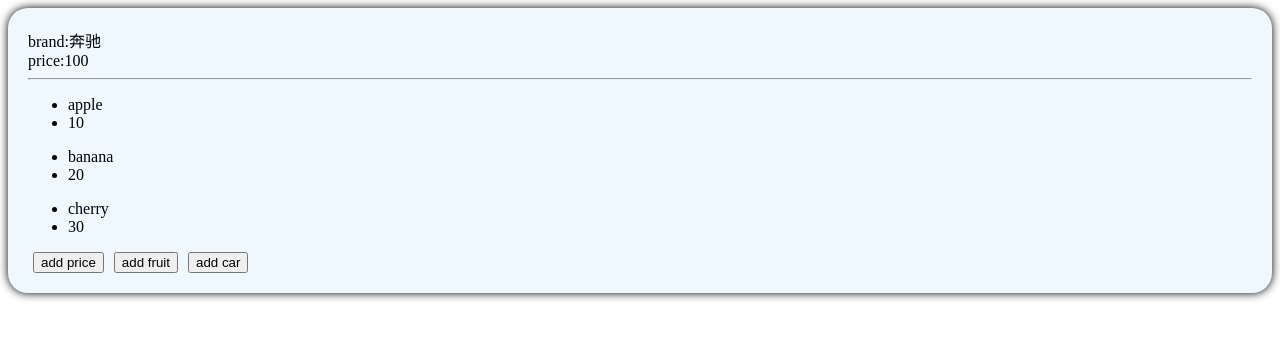
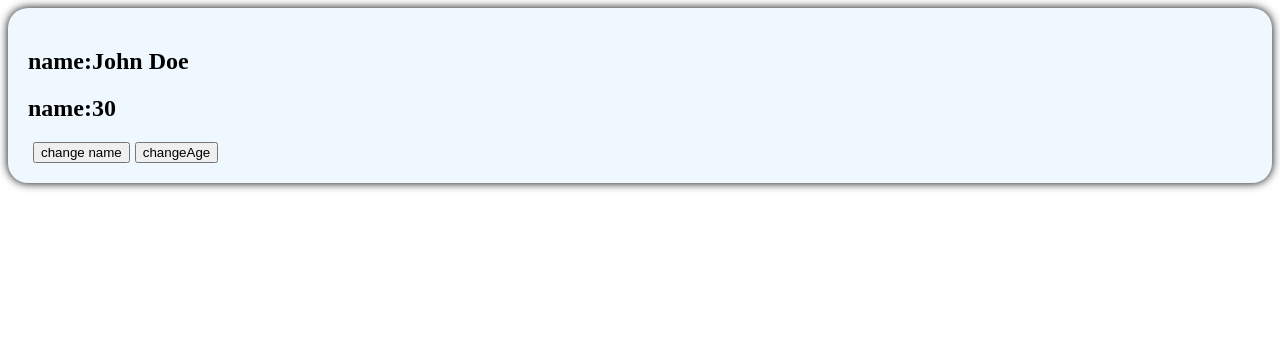
Before and after one commit to ComputerWizard2/vue3-learn, a Vue app: page / in a window 1280 px wide. Shown: the top 338 px of the page. Built offline with nearby package versions, Linux system fonts and the light colour scheme.

Commit message:
[issue-7] wrapper toRefs function make structure data still with reactive properties

```diff
--- a/src/components/Person.vue
+++ b/src/components/Person.vue
@@ -1,48 +1,27 @@
 <template>
   <div class="person">
-    <div>brand:{{ car.brand }}</div>
-    <div>price:{{ car.price }}</div>
-    <hr>
-    <div>
-      <ul v-for="item in fruit" :key="item.id">
-        <li>{{ item.name }}</li>
-        <li>{{ item.price }}</li>
-      </ul>
-    </div>
-    <button @click="addPrice" class="button ">add price</button>
-    <button @click="addFruit" class="button ">add fruit</button>
-    <button @click="addCar" class="button ">add car</button>
+   <h2>name:{{ person.name }}</h2>
+   <h2>name:{{ person.age }}</h2>
+   <button @click="changeName" class="button">change name</button>
+   <button @click="changeAge"> changeAge</button>
   </div>
 </template>
-<!-- install vue plugin for set up :this is not define vue component name -->
+<!-- install vue plugin fsr set up :this is not define vue component name -->
  <!--npm i vite-plugin-vue-setup-extend -D  -->
  <!--then config the vite.config.ts  -->
 <script setup name="Person223">
-// define reference data
-import{ref} from 'vue'
-let car =ref({brand:'奔驰',price:100  })
-let fruit = ref([
-  {id:1,name:'apple',price:10},
-  {id:2,name:'banana',price:20},
-  {id:3,name:'cherry',price:30}
-])
-function addPrice(){
-  // Note: function use reactive object need to .value get real value
-  car.value.price += 10
+// structure data still is reactive data by wrapper toRefs
+import { reactive,toRefs } from 'vue';
+let person = reactive({
+  name: 'John Doe',
+  age: 30
+});
+let {name,age} = toRefs(person)
+function changeName() {
+  name.value += '~'
 }
-function addFruit(){
-  // Note: function use reactive object need to .value get real value
-  fruit.value.push({
-    id: 4,
-    name: 'orange',
-    price: 40
-  })
-}
-function addCar(){
-  //To ensure that the data remains reactive, you should use the `Object.assign` method to update the reactive object. This way, Vue can track the changes and update the DOM accordingly. Here's the corrected script section:
-  //car ={ brand: '宝马', price: 200 }
-  // Note: use object assign to reactive data ,the page is original reactive data
-  Object.assign(car.value, { brand: '宝马', price: 200 })
+function changeAge() {
+  age.value += 1
 }
 </script>
 
```
